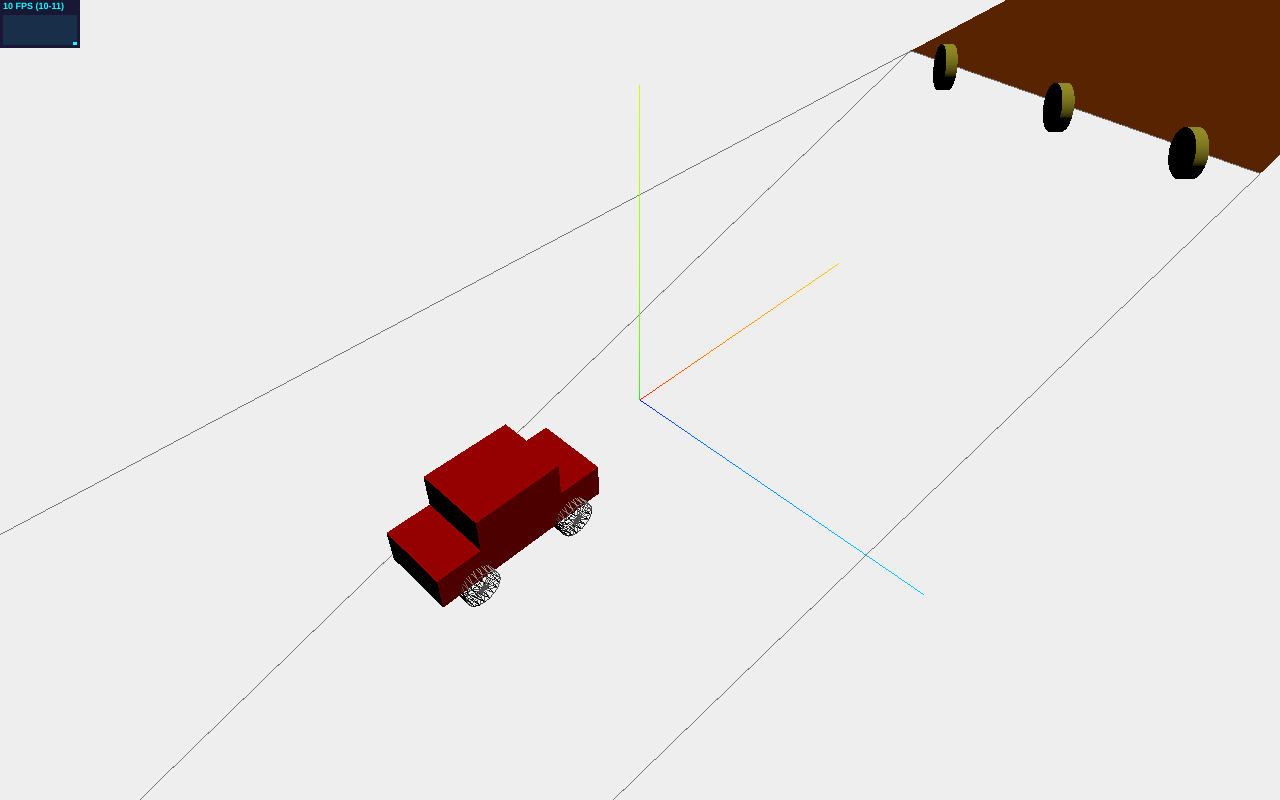
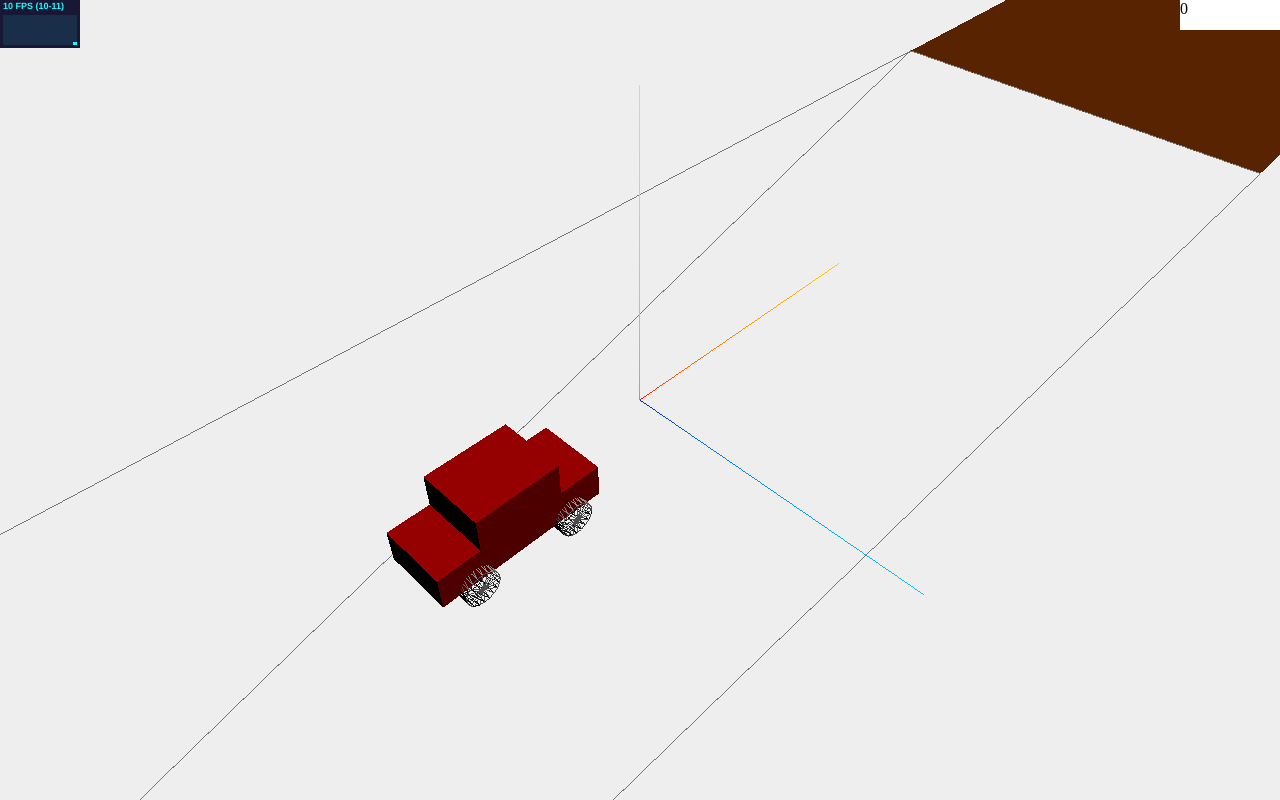
Before and after one commit to gxdragon/Study, a website: page views/index.html in a window 1280 px wide. Drawn offline with nearby package versions, Linux system fonts and the light colour scheme; animation ran at ten frames a second.

Commit message:
Add Bomb, Coin, GameOver, Score
2018. 08. 08.

```diff
--- a/views/index.html
+++ b/views/index.html
@@ -9,7 +9,8 @@
         <script src="/public/js/three/libs/stats.min.js"></script>
 	</head>
 	<body>
-	<div id="scoreBoard"></div>
+	<div id="scoreBoard" style="position:absolute;z-index:100000;top:0px;right:0px;width:100px;height:30px;background-color:white;"></div>
+	<div id="gameOver" style="position:absolute;z-index:100000;top:45%;left:45%;width:100px;height:30px;background:rgba(255, 0, 0, 0.0);display:none;"><font color="red" style="font-weight: bold;font-size: 50px;">Game Over</font></div>
 		<script>
 			var _scene = new THREE.Scene();
 			var _camera = new THREE.PerspectiveCamera(45, window.innerWidth / window.innerHeight, 0.1, 1000);
@@ -25,7 +26,13 @@
 
 			var _carGroup = new THREE.Group();
 			var _coinGroup = new THREE.Group();
+			var _carBox = new THREE.Box3();
 
+			var _bombNumber=0;
+			var _coinNumber=0;
+        	var _positionZ = [-10,1,12];
+
+			var _score = 0;
             init();
             render();
 			function init(){
@@ -62,6 +69,9 @@
 				//Coin
                 addCoin();
 
+				//Bomb
+				addBomb();
+
 				//Camera
 				_camera.position.x = -30;
 				_camera.position.y = 40;
@@ -76,34 +86,58 @@
                 _stats.domElement.style.position = 'absolute';
                 _stats.domElement.style.top = '0px';
                 _stats.domElement.style.zIndex = 100;
+
                 //Stats Target
                 document.body.appendChild(_stats.domElement);
 
                 //event
                 window.addEventListener('keydown', function(event){ keyDownHandler(event); });	//keydown event
                 window.addEventListener('resize', onWindowResize, false );					//window resize event
+
+                //setInterval(function(){ _planeSpeed += 1; }, 1500);
 			}
 
         	function render(){
-                requestAnimationFrame( render );
-
-                defaultMove();
-                _stats.update();
-                _renderer.render( _scene, _camera );
+				var boolRender = false;;
+        		for(let i=0;i<_bombNumber;i++){
+        			let object = _scene.getObjectByName( "bomb" + i, true );
+        			if(object){
+        				object.rotation.z += 0.2;
+        				object.position.x -= _planeSpeed;
+    	        		if(_carBox.intersectsBox(new THREE.Box3().setFromObject(object))){
+            				document.getElementById("gameOver").style.display = "block";
+            				boolRender = false;
+    					}else{
+    						boolRender = true;
+    					}
+        			}
+        		}
+        		if(document.getElementById("gameOver").style.display=="none"){
+                	requestAnimationFrame( render );
+                    document.getElementById("scoreBoard").innerHTML = _score;
+                    defaultMove();
+                    _stats.update();
+                    _renderer.render( _scene, _camera );
+        		}
         	}
 
         	function defaultMove(){
-        		_coin1.rotation.z += 0.2;
-        		_coin2.rotation.z += 0.2;
-        		_coin3.rotation.z += 0.2;
-
-        		_coin1.position.x -= _planeSpeed;
-        		_coin2.position.x -= _planeSpeed;
-        		_coin3.position.x -= _planeSpeed;
-
+        		for(let i=0;i<_coinNumber;i++){
+        			let object = _scene.getObjectByName( "coin" + i, true );
+        			if(object){
+        				object.rotation.z += 0.2;
+        				object.position.x -= _planeSpeed;
+    	        		if(_carBox.intersectsBox(new THREE.Box3().setFromObject(object))){
+    	        			_scene.remove(object);
+    						_score++;
+    					}
+        			}
+        		}
         		_sphere1.rotation.y += _wheelSpeed;
         		_sphere2.rotation.y += _wheelSpeed;
 				_oldPlane.position.x -= _planeSpeed;
+
+
 				if(_newPlane){
 					_newPlane.position.x -= _planeSpeed;
 					if(_newPlane.position.x==29){
@@ -114,11 +148,14 @@
 						_oldPlane.position.y = 0;
 						_oldPlane.position.z = 0;
 						_oldPlane.receiveShadow = true;
+						addCoin();
+						addBomb();
 						_scene.add(_oldPlane);
 					}
 				}
 				if(_oldPlane.position.x==29){
 					if(_newPlane){
+						console.log(_scene);
 						_scene.remove(_newPlane);
 					}
 					_newPlane = new THREE.Mesh(_planeGeom, new THREE.MeshLambertMaterial({color:0x9b4300, shading: THREE.FlatShading}));
@@ -127,38 +164,39 @@
 					_newPlane.position.y = 0;
 					_newPlane.position.z = 0;
 					_newPlane.receiveShadow = true;
+					addCoin();
+					addBomb();
 					_scene.add(_newPlane);
 				}
 			}
-
-        	var _coin1, _coin2, _coin3;
-        	//x:red y:green z:blue
+        	//x:red y:green z:blue.
         	function addCoin(){
+        		let random = Math.round(Math.random() * 2);
         		let geometry = new THREE.CylinderGeometry(2, 2, 1, 20 );
         		let material = new THREE.MeshLambertMaterial( {color: 0xf9eb4a, shading: THREE.FlatShading} );
-        		_coin1 = new THREE.Mesh( geometry, material );
-        		_coin2 = new THREE.Mesh( geometry, material );
-        		_coin3 = new THREE.Mesh( geometry, material );
-        		_coin1.rotation.x = -0.5 * Math.PI;
-        		_coin1.position.y = 2;
-        		_coin1.position.z = -10;
-        		_coin2 = new THREE.Mesh( geometry, material );
-        		_coin2.rotation.x = -0.5 * Math.PI;
-        		_coin2.position.y = 2;
-        		_coin2.position.z = 1;
-        		_coin3 = new THREE.Mesh( geometry, material );
-        		_coin3.rotation.x = -0.5 * Math.PI;
-        		_coin3.position.y = 2;
-        		_coin3.position.z = 12;
-        		/* _coinGroup.add(_coin1);
-        		_coinGroup.add(_coin2);
-        		_coinGroup.add(_coin3); */
-        		_coin1.position.x =100;
-        		_coin2.position.x =100;
-        		_coin3.position.x =100;
-        		_scene.add(_coin1);
-        		_scene.add(_coin2);
-        		_scene.add(_coin3);
+        		let coin = new THREE.Mesh( geometry, material );
+        		coin.rotation.x = -0.5 * Math.PI;
+        		coin.position.y = 2;
+        		coin.position.z = _positionZ[random];
+        		coin.name = "coin" + _coinNumber;
+        		coin.position.x = 250;
+        		_coinNumber++;
+        		_scene.add(coin);
+        	}
+
+        	function addBomb(){
+        		let random = Math.round(Math.random() * 2);
+
+        		let geometry = new THREE.BoxGeometry(4,4,4);
+        		let material = new THREE.MeshLambertMaterial( {color: 0xff0000, shading: THREE.FlatShading} );
+        		let bomb = new THREE.Mesh( geometry, material );
+        		bomb.rotation.x = -0.5 * Math.PI;
+        		bomb.position.y = 2;
+        		bomb.position.z = _positionZ[random];
+        		bomb.position.x =250;
+        		bomb.name = "bomb" + _bombNumber;
+        		_bombNumber++;
+        		_scene.add(bomb);
         	}
 
 
@@ -193,6 +231,7 @@
 				b1.castShadow = true;
 				b2.castShadow = true;
 				_carGroup.castShadow = true;
+				_carBox.setFromObject(_carGroup);
 				_scene.add( _carGroup );
         	}
 
@@ -209,6 +248,7 @@
 	        			}
         			break;
         		}
+    			_carBox.setFromObject(_carGroup);
         	}
 
         	function onWindowResize(){
```
